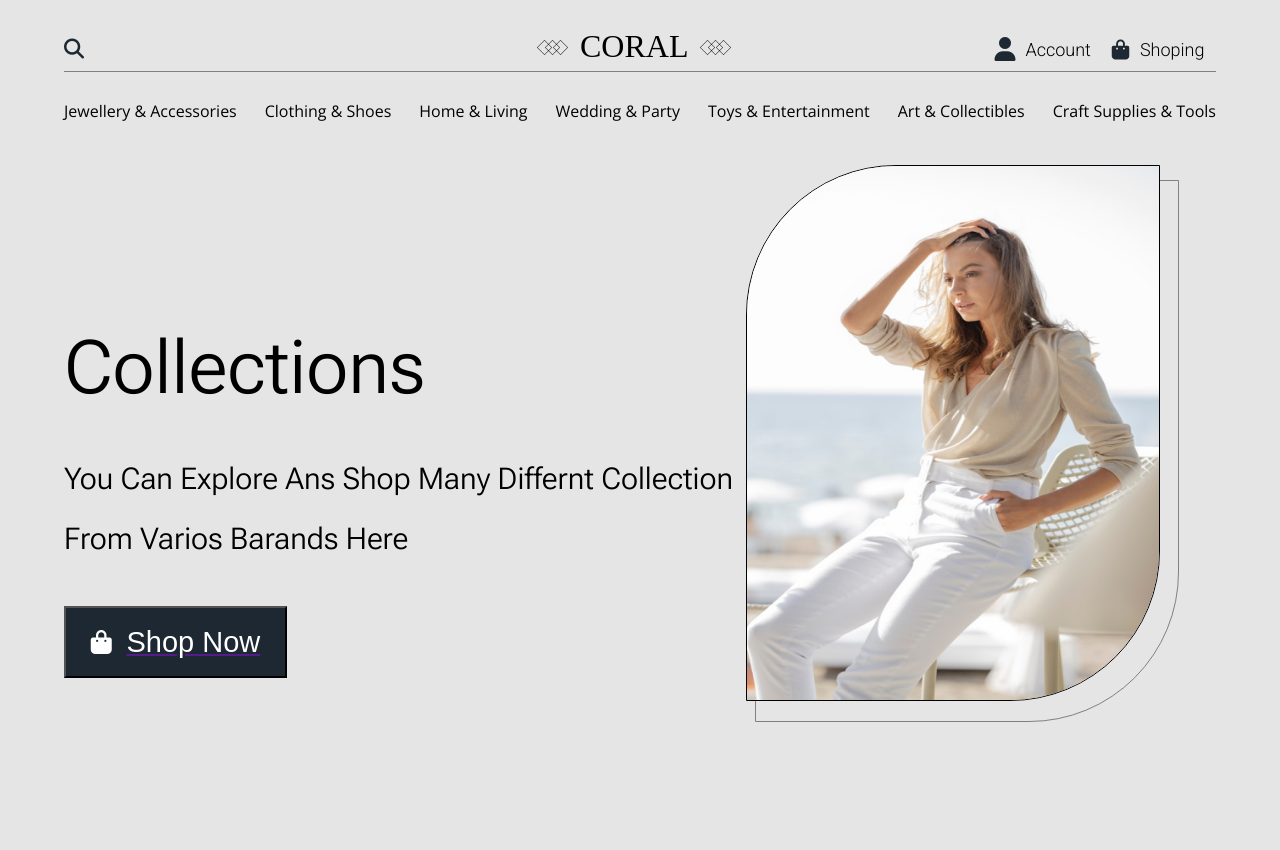
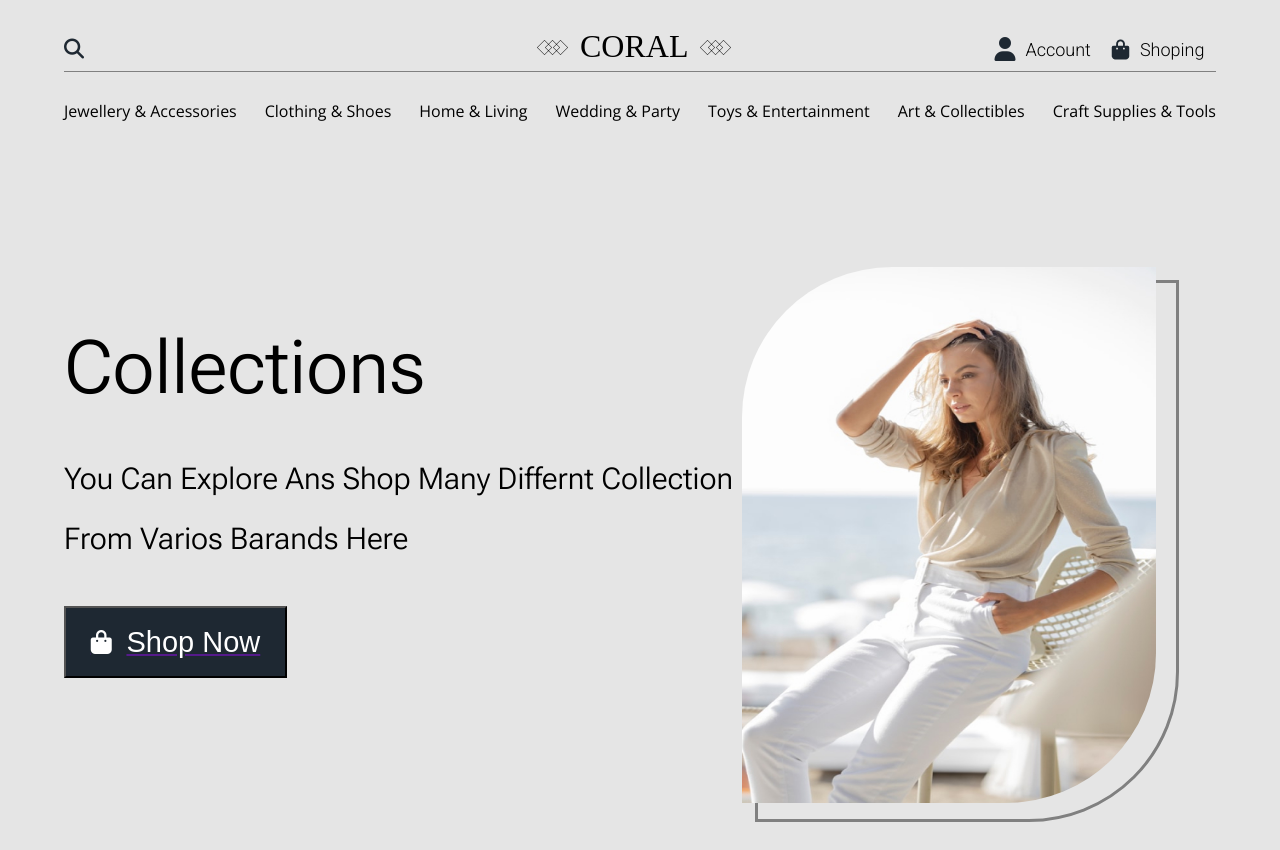
Before and after one commit to afigjabbarli/E-Commerce_Template_Responsive_Design, a plain HTML site: page E-commerce Template(New HomeWork - 1)/index.html in a window 1280 px wide. Drawn offline with nearby package versions, Linux system fonts and the light colour scheme; files whose address does not match are found by name.

Commit message:
new changes added

```diff
--- a/E-commerce Template(New HomeWork - 1)/assets/scss/main_intro_section/intro-section.scss
+++ b/E-commerce Template(New HomeWork - 1)/assets/scss/main_intro_section/intro-section.scss
@@ -59,8 +59,10 @@
 .intro-col-4{
     width: 424px;
     height: 542px;
-    border: 1px solid gray;
+    border: 3px solid gray;
   border-radius: 150px 0 150px 0px;
+  position: relative;
+  top: 100px;
   .border-div{
     .image-div{
         width: 414px;
@@ -69,11 +71,11 @@
         img{
             width: 414px;
             height: 536px;
-            border: 1px solid;
+            border: 0px solid;
             border-radius: 150px 0 150px 0px;
             position: relative;
             bottom: 16px;
-            right: 10px;
+            right: 16px;
         }
     }
   }
```
Also changed, not shown: E-commerce Template(New HomeWork - 1)/assets/scss/main_intro_section/intro-section.css, 1 other file.
